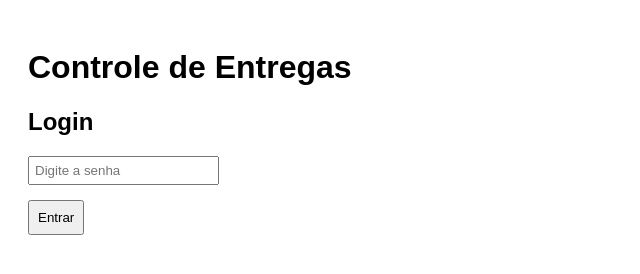
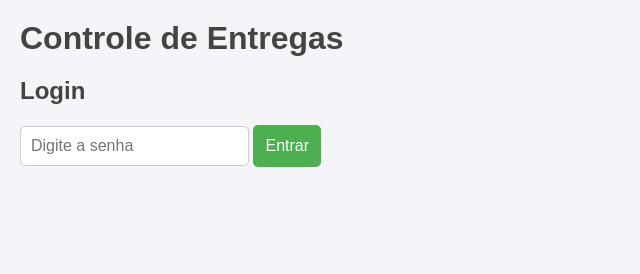
Before and after one commit to Mrc0345/controle-de-entregas, a plain HTML site: page index.html in a window 1280 px wide. Shown: the whole page, without its empty margins (0-640 px from the left). Drawn offline with Linux system fonts and the light colour scheme.

Commit message:
correção css

```diff
--- a/style.css
+++ b/style.css
@@ -1,16 +1,71 @@
-body {
-  font-family: Arial;
-  padding: 20px;
+/* Reset básico */
+* {
+    margin: 0;
+    padding: 0;
+    box-sizing: border-box;
 }
 
-input {
-  display: block;
-  margin: 5px 0;
-  padding: 5px;
+body {
+    font-family: Arial, sans-serif;
+    background-color: #f4f4f9;
+    color: #333;
+    padding: 20px;
+}
+
+/* Container geral */
+.container {
+    max-width: 800px;
+    margin: auto;
+    background-color: #fff;
+    padding: 30px;
+    border-radius: 10px;
+    box-shadow: 0px 4px 10px rgba(0,0,0,0.1);
+}
+
+/* Títulos */
+h1, h2 {
+    margin-bottom: 20px;
+    color: #444;
+}
+
+/* Formulários */
+form {
+    display: flex;
+    flex-direction: column;
+    gap: 10px;
+}
+
+input, select {
+    padding: 10px;
+    border-radius: 5px;
+    border: 1px solid #ccc;
+    font-size: 1rem;
 }
 
 button {
-  margin: 10px 0;
-  padding: 8px;
-  cursor: pointer;
+    padding: 12px;
+    border: none;
+    border-radius: 5px;
+    background-color: #4CAF50;
+    color: #fff;
+    font-size: 1rem;
+    cursor: pointer;
+    transition: 0.3s;
 }
+
+button:hover {
+    background-color: #45a049;
+}
+
+/* Listagem */
+ul {
+    list-style: none;
+    margin-top: 10px;
+}
+
+li {
+    padding: 8px;
+    background-color: #f1f1f1;
+    margin-bottom: 5px;
+    border-radius: 5px;
+}
```
Also changed, not shown: 1 other file.
